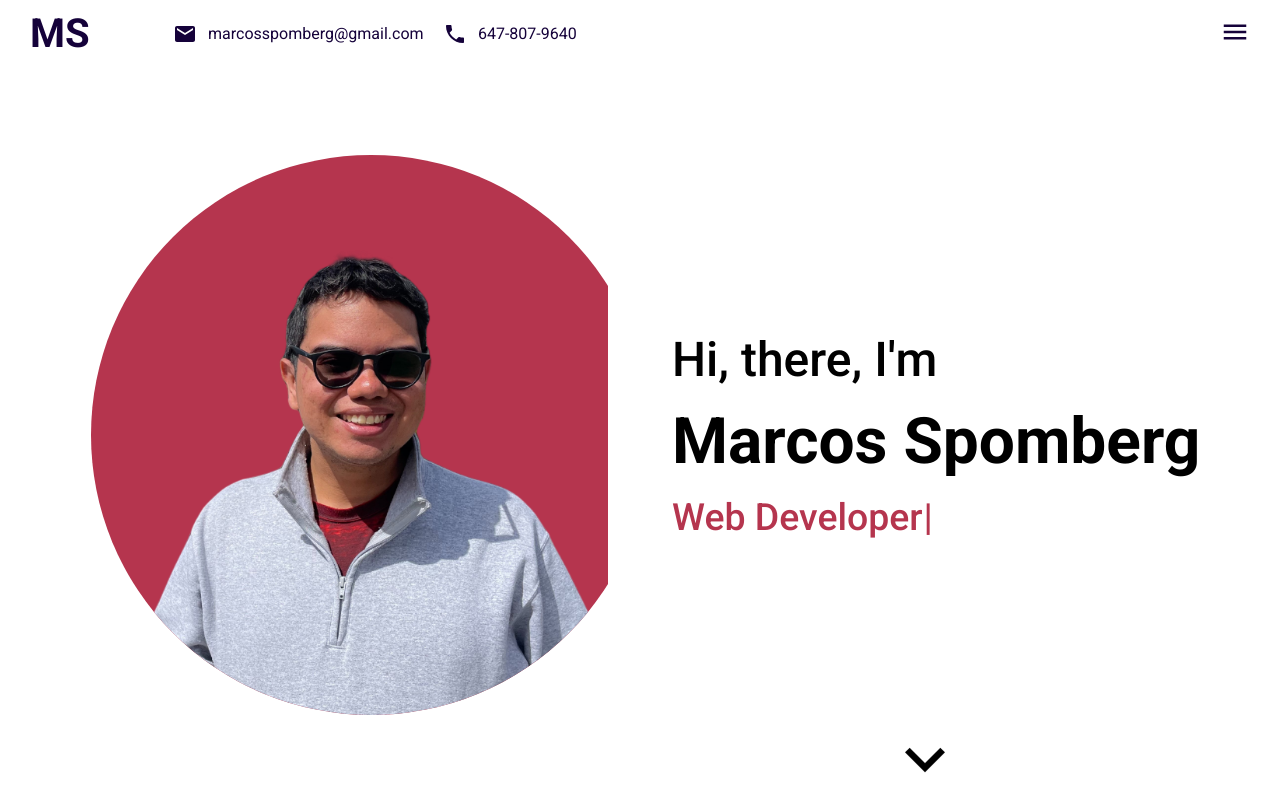
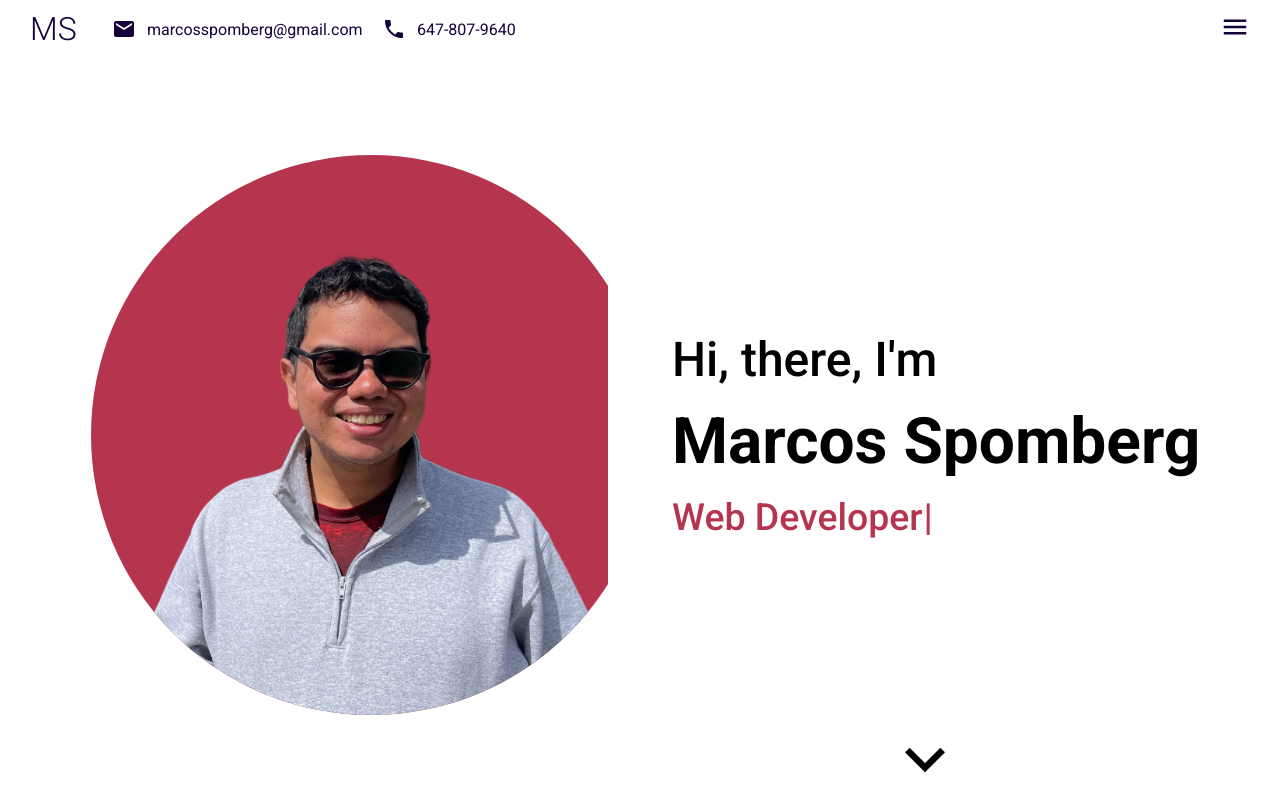
Before and after one commit to spomberg/portfolio, a React (Create React App) app: page / in a window 1280 px wide. Built offline with nearby package versions, Linux system fonts and the light colour scheme.

Commit message:
Update logo css

```diff
--- a/src/components/topbar/topbar.scss
+++ b/src/components/topbar/topbar.scss
@@ -20,11 +20,12 @@
       display: flex;
 
       .logo {
-        font-size: 40px;
+        font-size: 2rem;
         font-weight: 700;
         text-decoration: none;
         color: inherit;
-        margin-right: 4rem;
+        font-weight: 300;
+        margin-right: 1rem;
       }
 
       .itemContainer {
```
